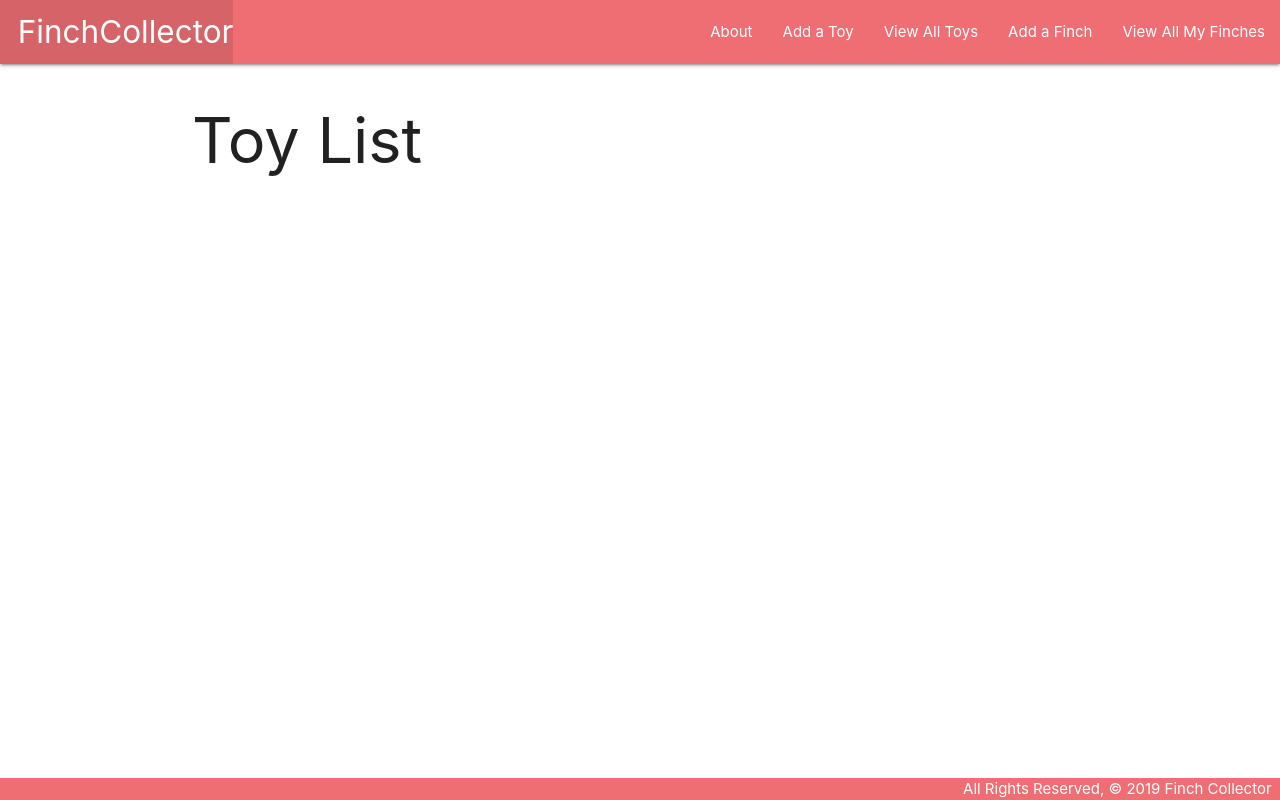
After one commit to jlee8020/finchcollector, a Django app: page /toys/ in a window 1280 px wide. The commit adds this page. Run offline with Django 3.2, Linux system fonts and the light colour scheme; data that the repository does not hold is empty.

Commit message:
added all toys

```diff
--- a/main_app/templates/base.html
+++ b/main_app/templates/base.html
@@ -19,6 +19,8 @@
         </ul>
         <ul class="right">
           <li><a href="{% url 'about' %}">About</a></li>
+          <li><a href="{% url 'toys_create' %}">Add a Toy</a></li>
+          <li><a href="{% url 'toys_index' %}">View All Toys</a></li>
           <li><a href="{% url 'finches_create' %}">Add a Finch</a></li>
           <li><a href="{% url 'index' %}">View All My Finches</a></li>
         </ul>
--- /dev/null
+++ b/main_app/templates/main_app/toy_list.html
@@ -0,0 +1,17 @@
+{% extends 'base.html' %}
+{% block content %}
+
+<h1>Toy List</h1>
+
+{% for toy in toy_list %}
+  <a href="{% url 'toys_detail' toy.id %}">
+    <div class="card">
+        <div class="card-content">
+            <span class="card-title">{{ toy.name }}</span>
+            <p>Color: {{ toy.color }}</p>
+        </div>
+    </div>
+  </a>
+{% endfor %}
+
+{% endblock %}
--- a/main_app/urls.py
+++ b/main_app/urls.py
@@ -10,4 +10,15 @@ urlpatterns = [
     path('finches/<int:pk>/update/', views.FinchUpdate.as_view(), name='finches_update'),
     path('finches/<int:pk>/delete/', views.FinchDelete.as_view(), name='finches_delete'),
     path('finches/<int:finch_id>/add_feeding/', views.add_feeding, name='add_feeding'),
+
+    path('finches/<int:finch_id>/assoc_toy/<int:toy_id>/', views.assoc_toy, name='assoc_toy'),
+    path('finches/<int:finch_id>/unassoc_toy/<int:toy_id>/', views.unassoc_toy, name='unassoc_toy'),
+
+    path('toys/', views.ToyList.as_view(), name='toys_index'),
+    path('toys/<int:pk>/', views.ToyDetail.as_view(), name='toys_detail'),
+    path('toys/create/', views.ToyCreate.as_view(), name='toys_create'),
+    path('toys/<int:pk>/update/', views.ToyUpdate.as_view(), name='toys_update'),
+    path('toys/<int:pk>/delete/', views.ToyDelete.as_view(), name='toys_delete'),
+
+
 ]
--- a/main_app/views.py
+++ b/main_app/views.py
@@ -1,7 +1,8 @@
 from django.shortcuts import render, redirect
 from django.views.generic.edit import CreateView, UpdateView, DeleteView
+from django.views.generic import ListView, DetailView
 from django.http import HttpResponse
-from .models import Finch
+from .models import Finch, Toy
 from .forms import FeedingForm
 
 
@@ -49,9 +50,11 @@ def finches_index(request):
 def finches_detail(request, finch_id):
     finch = Finch.objects.get(id=finch_id)
     feeding_form = FeedingForm()
+    toys_finch_doesnt_have = Toy.objects.exclude(id__in = finch.toys.all().values_list('id'))
     return render(request, 'finches/detail.html', {
       'finch': finch,
       'feeding_form': feeding_form,
+      'toys': toys_finch_doesnt_have
 
     })
 def add_feeding(request, finch_id):
@@ -61,3 +64,30 @@ def add_feeding(request, finch_id):
     new_feeding.finch_id = finch_id
     new_feeding.save()
   return redirect('detail', finch_id=finch_id)
+
+def assoc_toy(request, finch_id, toy_id):
+  Finch.objects.get(id=finch_id).toys.add(toy_id)
+  return redirect('detail', finch_id=finch_id)
+
+
+def unassoc_toy(request, finch_id, toy_id):
+  Finch.objects.get(id=finch_id).toys.remove(toy_id)
+  return redirect('detail', finch_id=finch_id)
+
+class ToyList(ListView):
+  model = Toy
+
+class ToyDetail(DetailView):
+  model = Toy
+
+class ToyCreate(CreateView):
+  model = Toy
+  fields = '__all__'
+
+class ToyUpdate(UpdateView):
+  model = Toy
+  fields = ['name', 'color']
+
+class ToyDelete(DeleteView):
+  model = Toy
+  success_url = '/toys/'
```
Also changed, not shown: main_app/models.py (+11 -0 lines), main_app/templates/finches/detail.html (+47 -0 lines), main_app/templates/main_app/toy_confirm_delete.html (added, +13 -0 lines), main_app/templates/main_app/toy_detail.html (added, +20 -0 lines), main_app/templates/main_app/toy_form.html (added, +16 -0 lines), registration/login.html (added, +13 -0 lines), registration/signup.html (added, +14 -0 lines), main_app/admin.py (line endings or trailing spaces), main_app/migrations/0004_auto_20200318_1707.py (added).
